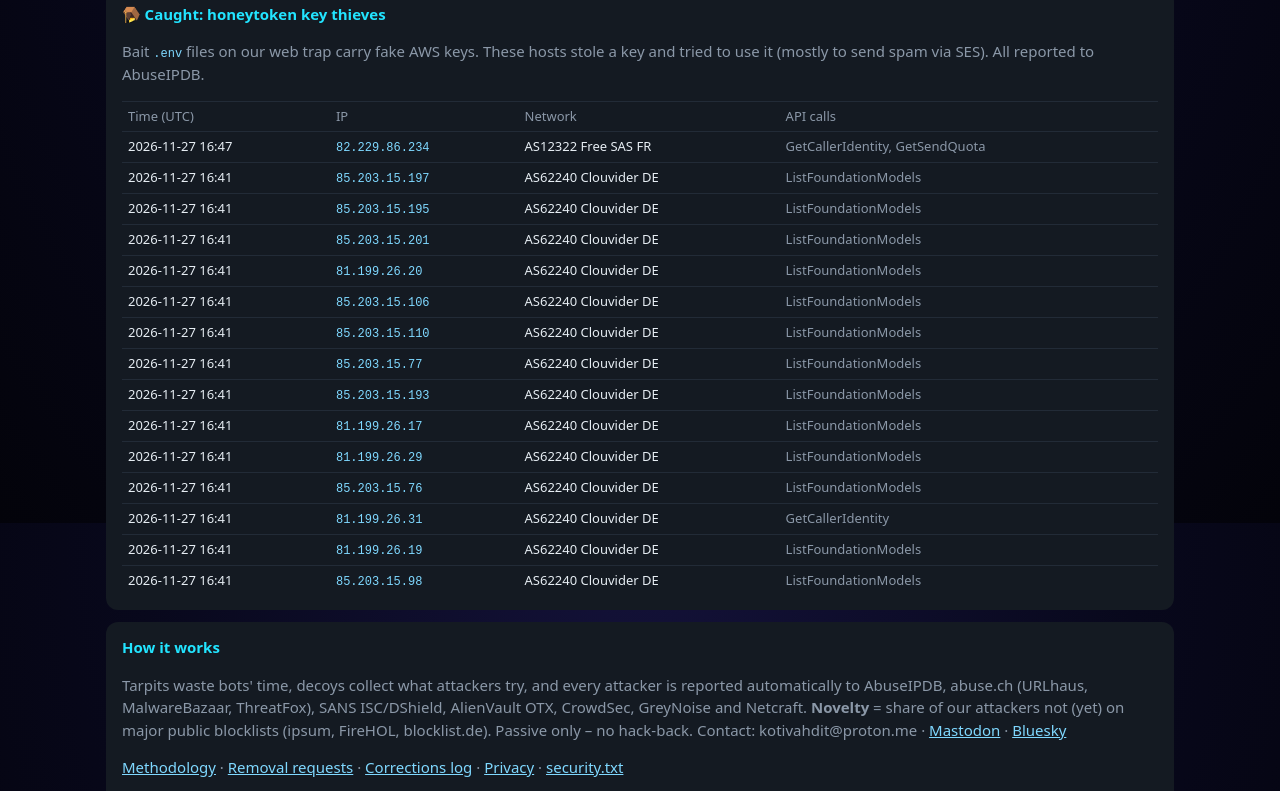
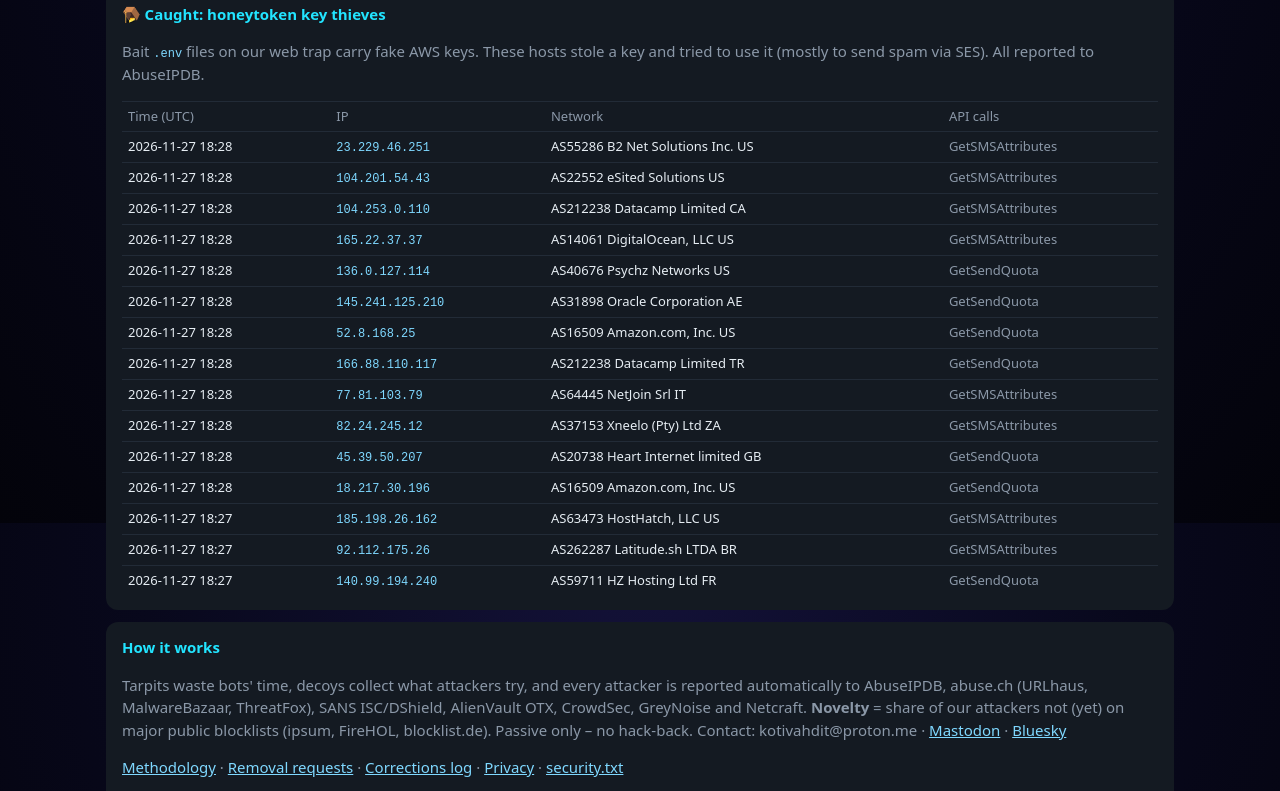
Before and after one commit to kotivahdit/kotivahdit.github.io, a plain HTML site: page index.html in a window 1280 px wide. Shown: the part 1077-1868 px from the top of the page. Drawn offline with Linux system fonts and the light colour scheme.

Commit message:
update 2026-11-27 18:57 UTC

```diff
--- a/data.json
+++ b/data.json
@@ -1,42 +1,42 @@
 {
- "paivitetty": "2026-11-27 18:02 UTC",
- "hyokkayksia_24h": 489178,
- "hyokkaajia_24h": 10197,
- "tervakuoppa_h_7pv": 6705.5,
- "jumissa_nyt": 92,
+ "paivitetty": "2026-11-27 18:57 UTC",
+ "hyokkayksia_24h": 479345,
+ "hyokkaajia_24h": 10226,
+ "tervakuoppa_h_7pv": 6862.9,
+ "jumissa_nyt": 94,
  "uutuus_pct": 8.4,
  "abuseipdb_paiva": 4124,
- "tekoaly_komentoja_24h": 5111,
- "docker_7pv": 3512,
- "syotteja_7pv": 1383,
+ "tekoaly_komentoja_24h": 5004,
+ "docker_7pv": 3619,
+ "syotteja_7pv": 1390,
  "maat": [
   [
    "Bulgaria",
-   556282
+   545428
   ],
   [
    "?",
-   256749
+   257679
   ],
   [
    "United States",
-   111657
+   111530
   ],
   [
    "Romania",
-   95270
+   95193
   ],
   [
    "Iran",
-   61247
+   62931
   ],
   [
    "Germany",
-   25897
+   25577
   ],
   [
    "China",
-   20556
+   20546
   ],
   [
    "CI",
@@ -44,7 +44,7 @@
   ],
   [
    "United Kingdom",
-   10278
+   10184
   ],
   [
    "ET",
@@ -54,7 +54,7 @@
  "hyokkaystyypit": [
   [
    "secret-file leak (.env/.git)",
-   4523
+   4530
   ],
   [
    "path traversal",
@@ -62,7 +62,7 @@
   ],
   [
    "hikvision",
-   539
+   537
   ],
   [
    "command injection",
@@ -100,7 +100,7 @@
   ],
   [
    "ubuntu:18.04",
-   12
+   14
   ],
   [
    "metal3d/xmrig",
@@ -110,67 +110,67 @@
  "haitalliset_tagit": [
   [
    "Mirai",
-   24
+   16
   ],
   [
    "Mirai TCP Scanner",
-   24
+   16
   ]
  ],
  "cvet": [
   [
    "CVE_2024_6387",
-   1809
+   1810
   ],
   [
    "CVE_1999_0517",
-   176
+   177
   ],
   [
    "CVE_2025_55182",
-   37
+   35
   ],
   [
    "CVE_2001_0540",
    22
   ],
   [
-   "CVE_2018_2893",
-   12
+   "CVE_2024_14007",
+   17
   ],
   [
-   "CVE_2023_46604",
+   "CVE_2018_2893",
    12
   ]
  ],
  "tunnukset": [
   [
    "anonymous",
-   113981
+   115540
   ],
   [
    "root",
-   102713
+   102486
   ],
   [
    "ubuntu",
-   7654
+   7714
   ],
   [
    "79",
-   7186
+   7223
   ],
   [
    "admin",
-   5028
+   5005
   ],
   [
    "Test",
-   2862
+   2878
   ],
   [
    "user",
-   2187
+   2173
   ],
   [
    "hello",
@@ -179,143 +179,142 @@
  ],
  "varkaat": [
   {
-   "aika": "2026-11-27 16:47",
-   "ip": "82.229.86.234",
-   "verkko": "AS12322 Free SAS",
-   "maa": "FR",
+   "aika": "2026-11-27 18:28",
+   "ip": "23.229.46.251",
+   "verkko": "AS55286 B2 Net Solutions Inc.",
+   "maa": "US",
    "kutsut": [
-    "GetCallerIdentity",
+    "GetSMSAttributes"
+   ]
+  },
+  {
+   "aika": "2026-11-27 18:28",
+   "ip": "104.201.54.43",
+   "verkko": "AS22552 eSited Solutions",
+   "maa": "US",
+   "kutsut": [
+    "GetSMSAttributes"
+   ]
+  },
+  {
+   "aika": "2026-11-27 18:28",
+   "ip": "104.253.0.110",
+   "verkko": "AS212238 Datacamp Limited",
+   "maa": "CA",
+   "kutsut": [
+    "GetSMSAttributes"
+   ]
+  },
+  {
+   "aika": "2026-11-27 18:28",
+   "ip": "165.22.37.37",
+   "verkko": "AS14061 DigitalOcean, LLC",
+   "maa": "US",
+   "kutsut": [
+    "GetSMSAttributes"
+   ]
+  },
+  {
+   "aika": "2026-11-27 18:28",
+   "ip": "136.0.127.114",
+   "verkko": "AS40676 Psychz Networks",
+   "maa": "US",
+   "kutsut": [
     "GetSendQuota"
    ]
   },
   {
-   "aika": "2026-11-27 16:41",
-   "ip": "85.203.15.197",
-   "verkko": "AS62240 Clouvider",
-   "maa": "DE",
+   "aika": "2026-11-27 18:28",
+   "ip": "145.241.125.210",
+   "verkko": "AS31898 Oracle Corporation",
+   "maa": "AE",
    "kutsut": [
-    "ListFoundationModels"
+    "GetSendQuota"
    ]
   },
   {
-   "aika": "2026-11-27 16:41",
-   "ip": "85.203.15.195",
-   "verkko": "AS62240 Clouvider",
-   "maa": "DE",
+   "aika": "2026-11-27 18:28",
+   "ip": "52.8.168.25",
+   "verkko": "AS16509 Amazon.com, Inc.",
+   "maa": "US",
    "kutsut": [
-    "ListFoundationModels"
+    "GetSendQuota"
    ]
   },
   {
-   "aika": "2026-11-27 16:41",
-   "ip": "85.203.15.201",
-   "verkko": "AS62240 Clouvider",
-   "maa": "DE",
+   "aika": "2026-11-27 18:28",
+   "ip": "166.88.110.117",
+   "verkko": "AS212238 Datacamp Limited",
+   "maa": "TR",
    "kutsut": [
-    "ListFoundationModels"
+    "GetSendQuota"
    ]
   },
   {
-   "aika": "2026-11-27 16:41",
-   "ip": "81.199.26.20",
-   "verkko": "AS62240 Clouvider",
-   "maa": "DE",
+   "aika": "2026-11-27 18:28",
+   "ip": "77.81.103.79",
+   "verkko": "AS64445 NetJoin Srl",
+   "maa": "IT",
    "kutsut": [
-    "ListFoundationModels"
+    "GetSMSAttributes"
    ]
   },
   {
-   "aika": "2026-11-27 16:41",
-   "ip": "85.203.15.106",
-   "verkko": "AS62240 Clouvider",
-   "maa": "DE",
+   "aika": "2026-11-27 18:28",
+   "ip": "82.24.245.12",
+   "verkko": "AS37153 Xneelo (Pty) Ltd",
+   "maa": "ZA",
    "kutsut": [
-    "ListFoundationModels"
+    "GetSMSAttributes"
    ]
   },
   {
-   "aika": "2026-11-27 16:41",
-   "ip": "85.203.15.110",
-   "verkko": "AS62240 Clouvider",
-   "maa": "DE",
+   "aika": "2026-11-27 18:28",
+   "ip": "45.39.50.207",
+   "verkko": "AS20738 Heart Internet limited",
+   "maa": "GB",
    "kutsut": [
-    "ListFoundationModels"
+    "GetSendQuota"
    ]
   },
   {
-   "aika": "2026-11-27 16:41",
-   "ip": "85.203.15.77",
-   "verkko": "AS62240 Clouvider",
-   "maa": "DE",
+   "aika": "2026-11-27 18:28",
+   "ip": "18.217.30.196",
+   "verkko": "AS16509 Amazon.com, Inc.",
+   "maa": "US",
    "kutsut": [
-    "ListFoundationModels"
+    "GetSendQuota"
    ]
   },
   {
-   "aika": "2026-11-27 16:41",
-   "ip": "85.203.15.193",
-   "verkko": "AS62240 Clouvider",
-   "maa": "DE",
+   "aika": "2026-11-27 18:27",
+   "ip": "185.198.26.162",
+   "verkko": "AS63473 HostHatch, LLC",
+   "maa": "US",
    "kutsut": [
-    "ListFoundationModels"
+    "GetSMSAttributes"
    ]
   },
   {
-   "aika": "2026-11-27 16:41",
-   "ip": "81.199.26.17",
-   "verkko": "AS62240 Clouvider",
-   "maa": "DE",
+   "aika": "2026-11-27 18:27",
+   "ip": "92.112.175.26",
+   "verkko": "AS262287 Latitude.sh LTDA",
+   "maa": "BR",
    "kutsut": [
-    "ListFoundationModels"
+    "GetSMSAttributes"
    ]
   },
   {
-   "aika": "2026-11-27 16:41",
-   "ip": "81.199.26.29",
-   "verkko": "AS62240 Clouvider",
-   "maa": "DE",
+   "aika": "2026-11-27 18:27",
+   "ip": "140.99.194.240",
+   "verkko": "AS59711 HZ Hosting Ltd",
+   "maa": "FR",
    "kutsut": [
-    "ListFoundationModels"
-   ]
-  },
-  {
-   "aika": "2026-11-27 16:41",
-   "ip": "85.203.15.76",
-   "verkko": "AS62240 Clouvider",
-   "maa": "DE",
-   "kutsut": [
-    "ListFoundationModels"
-   ]
-  },
-  {
-   "aika": "2026-11-27 16:41",
-   "ip": "81.199.26.31",
-   "verkko": "AS62240 Clouvider",
-   "maa": "DE",
-   "kutsut": [
-    "GetCallerIdentity"
-   ]
-  },
-  {
-   "aika": "2026-11-27 16:41",
-   "ip": "81.199.26.19",
-   "verkko": "AS62240 Clouvider",
-   "maa": "DE",
-   "kutsut": [
-    "ListFoundationModels"
-   ]
-  },
-  {
-   "aika": "2026-11-27 16:41",
-   "ip": "85.203.15.98",
-   "verkko": "AS62240 Clouvider",
-   "maa": "DE",
-   "kutsut": [
-    "ListFoundationModels"
+    "GetSendQuota"
    ]
   }
  ],
- "varkaita_yht": 1889,
+ "varkaita_yht": 1917,
  "historia": [
   {
    "pv": "2026-11-20",
--- a/index.html
+++ b/index.html
@@ -16,7 +16,7 @@ table{width:100%;border-collapse:collapse;font-size:13px}td{padding:5px 6px;bord
 <div class=c><h2>Malicious actors / CVEs (GreyNoise tags)</h2><div id=tagit></div></div><div class=c><h2>Most tried usernames</h2><div id=tunnukset></div></div></div>
 <div class=c><h2>🪤 Caught: honeytoken key thieves</h2><p class=m>Bait <code>.env</code> files on our web trap carry fake AWS keys. These hosts stole a key and tried to use it (mostly to send spam via SES). All reported to AbuseIPDB.</p><div class=tw><table id=varkaat></table></div></div>
 <div class=c><h2>How it works</h2><p class=m>Tarpits waste bots' time, decoys collect what attackers try, and every attacker is reported automatically to AbuseIPDB, abuse.ch (URLhaus, MalwareBazaar, ThreatFox), SANS ISC/DShield, AlienVault OTX, CrowdSec, GreyNoise and Netcraft.
-<b>Novelty</b> = share of our attackers not (yet) on major public blocklists (ipsum, FireHOL, blocklist.de). Passive only – no hack-back. Contact: kotivahdit@proton.me · <a rel="me" href="https://infosec.exchange/@kotivahdit">Mastodon</a> · <a rel="me" href="https://bsky.app/profile/kotivahdit.bsky.social">Bluesky</a></p><p class=m><a href="https://github.com/kotivahdit/blocklist/blob/main/METHODOLOGY.md">Methodology</a> · <a href="https://github.com/kotivahdit/blocklist/blob/main/REMOVAL.md">Removal requests</a> · <a href="https://github.com/kotivahdit/blocklist/blob/main/CORRECTIONS.md">Corrections log</a> · <a href="https://github.com/kotivahdit/blocklist/blob/main/PRIVACY.md">Privacy</a> · <a href=".well-known/security.txt">security.txt</a></p></div>
+<b>Novelty</b> = share of our attackers not (yet) on major public blocklists (ipsum, FireHOL, blocklist.de). Passive only – no hack-back. Contact: kotivahdit@proton.me · <a rel="me" href="https://infosec.exchange/@kotivahdit">Mastodon</a> · <a rel="me" href="https://bsky.app/profile/kotivahdit.bsky.social">Bluesky</a></p><p class=m><a href="https://github.com/kotivahdit/blocklist/blob/main/METHODOLOGY.md">Methodology</a> · <a href="https://github.com/kotivahdit/blocklist/blob/main/REMOVAL.md">Removal requests</a> · <a href="https://github.com/kotivahdit/blocklist/blob/main/CORRECTIONS.md">Corrections log</a> · <a href="https://github.com/kotivahdit/blocklist/blob/main/PRIVACY.md">Privacy</a> · <a href=".well-known/security.txt">security.txt</a></p><p class=m><a href="https://www.abuseipdb.com/user/374835" title="AbuseIPDB is an IP address blacklist for webmasters and sysadmins to report IP addresses engaging in abusive behavior on their networks"><img src="https://www.abuseipdb.com/contributor/374835.svg" alt="AbuseIPDB Contributor Badge" style="width:401px;max-width:100%;height:auto"></a></p></div>
 <script>
 const e=s=>String(s).replace(/[&<>"]/g,c=>({'&':'&amp;','<':'&lt;','>':'&gt;','"':'&quot;'}[c]));const f=n=>n==null?'–':Number(n).toLocaleString('fi-FI');
 function palkit(id,r){const mx=Math.max(1,...r.map(x=>x[1]));document.getElementById(id).innerHTML=r.length?r.map(([k,n])=>`<div class=r><span class=k>${e(k)}</span><span class=b><i style="width:${n/mx*100}%"></i></span><span class=n>${f(n)}</span></div>`).join(''):'<p class=m>no data yet</p>'}
```
